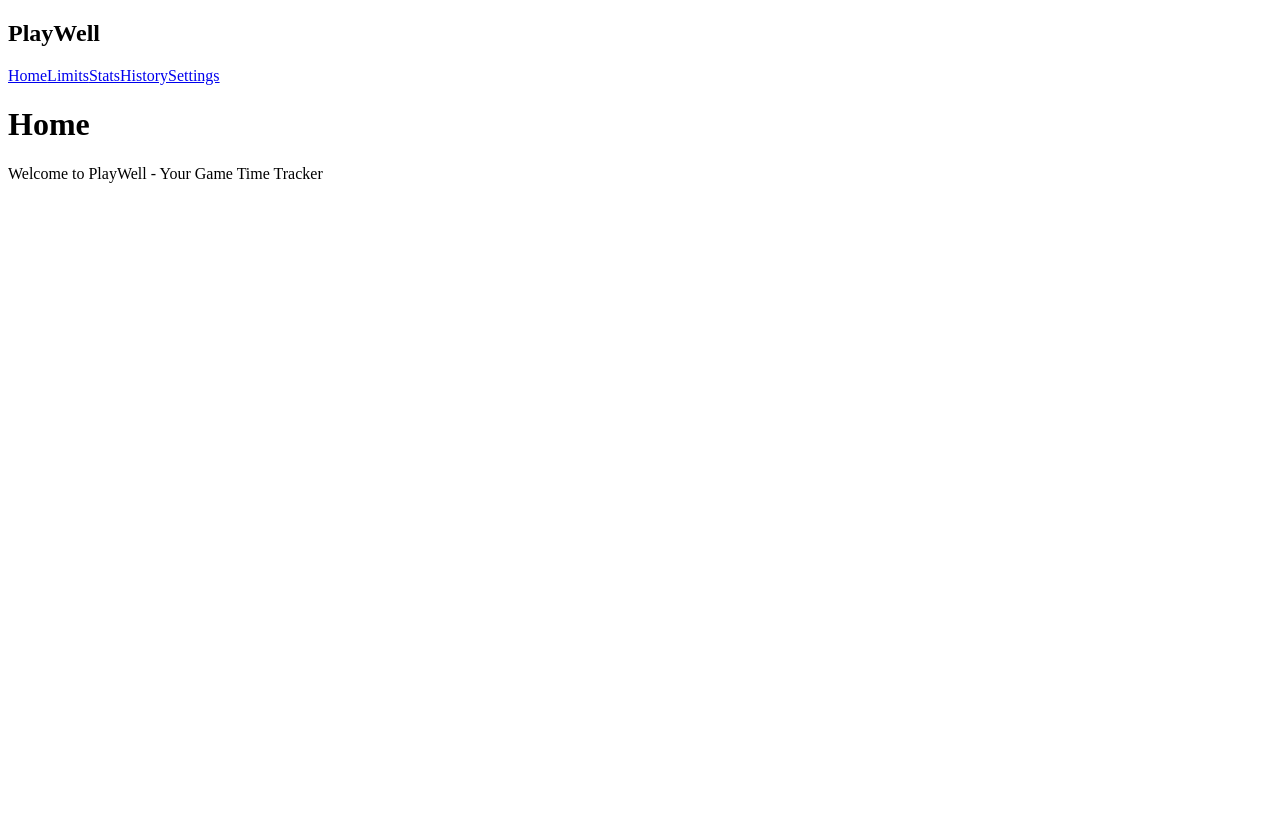
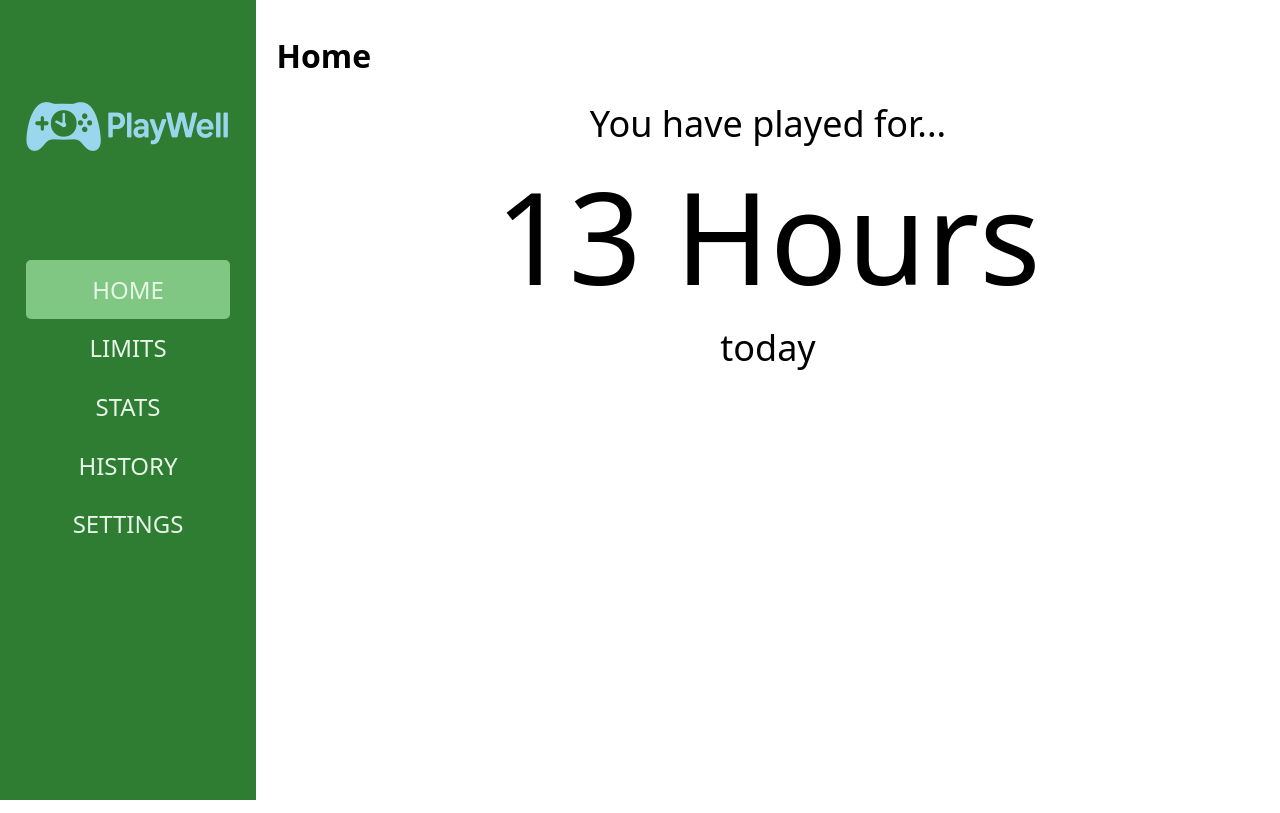
Before and after one commit to Sepzie/PlayWell, a React (Vite) app: page / in a window 1280 px wide. Built offline with nearby package versions, Linux system fonts and the light colour scheme.

Commit message:
Started work on Nav bar & Home page

```diff
--- a/index.html
+++ b/index.html
@@ -6,8 +6,8 @@
     <meta name="viewport" content="width=device-width, initial-scale=1.0" />
     <title>PlayWell - Game Time Tracker</title>
   </head>
-  <body>
-    <div id="root"></div>
+  <body style="margin: 0; padding: 0; overflow: hidden; height: 100vh;">
+    <div id="root" style="height:100vh;"></div>
     <script type="module" src="/src/main.jsx"></script>
   </body>
 </html>
--- a/src/App.jsx
+++ b/src/App.jsx
@@ -1,14 +1,19 @@
 import React from 'react';
 import { Outlet } from 'react-router-dom';
 import Nav from './components/Nav.jsx';
+import "/src/css/App.css"
 
 function App() {
   return (
     <div className="app">
-      <Nav />
-      <main className="main-content">
-        <Outlet />
-      </main>
+      <div id="nav">
+        <Nav />
+      </div>
+      <div className="main-content">
+        <main>
+          <Outlet />
+        </main>
+      </div>
     </div>
   );
 }
--- a/src/components/Nav.jsx
+++ b/src/components/Nav.jsx
@@ -1,18 +1,23 @@
 import React from 'react';
 import { Link } from 'react-router-dom';
+import { useLocation } from 'react-router-dom';
+import "/src/css/Nav.css"
 
 function Nav() {
+  const location = useLocation().pathname;
   return (
     <nav className="nav">
       <div className="nav-brand">
-        <h2>PlayWell</h2>
+        <img src="/src/public/temp-playwell-logo.png" id="logo"></img>
       </div>
-      <div className="nav-links">
-        <Link to="/" className="nav-link">Home</Link>
-        <Link to="/limits" className="nav-link">Limits</Link>
-        <Link to="/stats" className="nav-link">Stats</Link>
-        <Link to="/history" className="nav-link">History</Link>
-        <Link to="/settings" className="nav-link">Settings</Link>
+      <div>
+        <ul className="nav-links">
+          <li><Link to="/" className="nav-link" id={location == "/" ? "current-location" : ""}>HOME</Link></li>
+          <li><Link to="/limits" className="nav-link" id={location == "/limits" ? "current-location" : ""}>LIMITS</Link></li>
+          <li><Link to="/stats" className="nav-link" id={location == "/stats" ? "current-location" : ""}>STATS</Link></li>
+          <li><Link to="/history" className="nav-link" id={location == "/history" ? "current-location" : ""}>HISTORY</Link></li>
+          <li><Link to="/settings" className="nav-link" id={location == "/settings" ? "current-location" : ""}>SETTINGS</Link></li>
+        </ul>
       </div>
     </nav>
   );
--- /dev/null
+++ b/src/css/App.css
@@ -0,0 +1,14 @@
+.app {
+    height: 100%;
+}
+
+#nav {
+    width: 20%;
+    height: 100%;
+    position:absolute;
+}
+.main-content {
+    margin-left: 20%;
+    padding-top: 1%;
+    height: 100vh;
+}
--- /dev/null
+++ b/src/css/Home.css
@@ -0,0 +1,19 @@
+h1 {
+    font-family: 'system-ui';
+    padding-left: 2%;
+}
+
+p {
+    text-align: center;
+    font-family: 'system-ui';
+    margin: 0;
+    font-size: 2.25rem;
+}
+
+h2 {
+    text-align: center;
+    font-family: 'system-ui';
+    font-size: 8rem;
+    font-weight: 500;
+    margin: 0;
+}
--- /dev/null
+++ b/src/css/Nav.css
@@ -0,0 +1,56 @@
+#logo {
+    width: 100%;
+    height: auto;
+}
+
+.nav {
+    background-color: #2E7D32;
+    height: 100%;
+}
+
+ul {
+    list-style-type: none;
+    margin: 0;
+    padding: 0;
+}
+
+
+li {
+    height: 30%;
+    display: flex;
+    justify-content: center;
+}
+
+.nav-link {
+    text-align: center;
+    padding-top: 5%;
+    padding-bottom: 5%;
+    font-size: 1.5rem;
+    text-decoration: none;
+    color: #E8F5E9;
+    font-family: 'system-ui';
+    width: 80%;
+    height: 100%;
+    transition: background-color 0.25s ease-in-out;
+    border-radius: 5px;
+}
+
+.nav-link:hover {
+    background-color: #549a57;
+}
+
+.nav-link:active {
+    background-color: #81C784;
+}
+
+#current-location {
+    background-color: #81C784;
+}
+
+#current-location:hover {
+    background-color: #549a57;
+}
+
+#current-location:active {
+    background-color: #81C784;
+}
--- a/src/pages/Home.jsx
+++ b/src/pages/Home.jsx
@@ -1,10 +1,13 @@
 import React from 'react';
+import "/src/css/Home.css";
 
 function Home() {
   return (
     <div className="page">
-      <h1>Home</h1>
-      <p>Welcome to PlayWell - Your Game Time Tracker</p>
+      <h1 className="page-header">Home</h1>
+      <p>You have played for...</p>
+      <h2>13 Hours</h2>
+      <p>today</p>
     </div>
   );
 }
```
Also changed, not shown: src/public/temp-playwell-logo.png (added).
